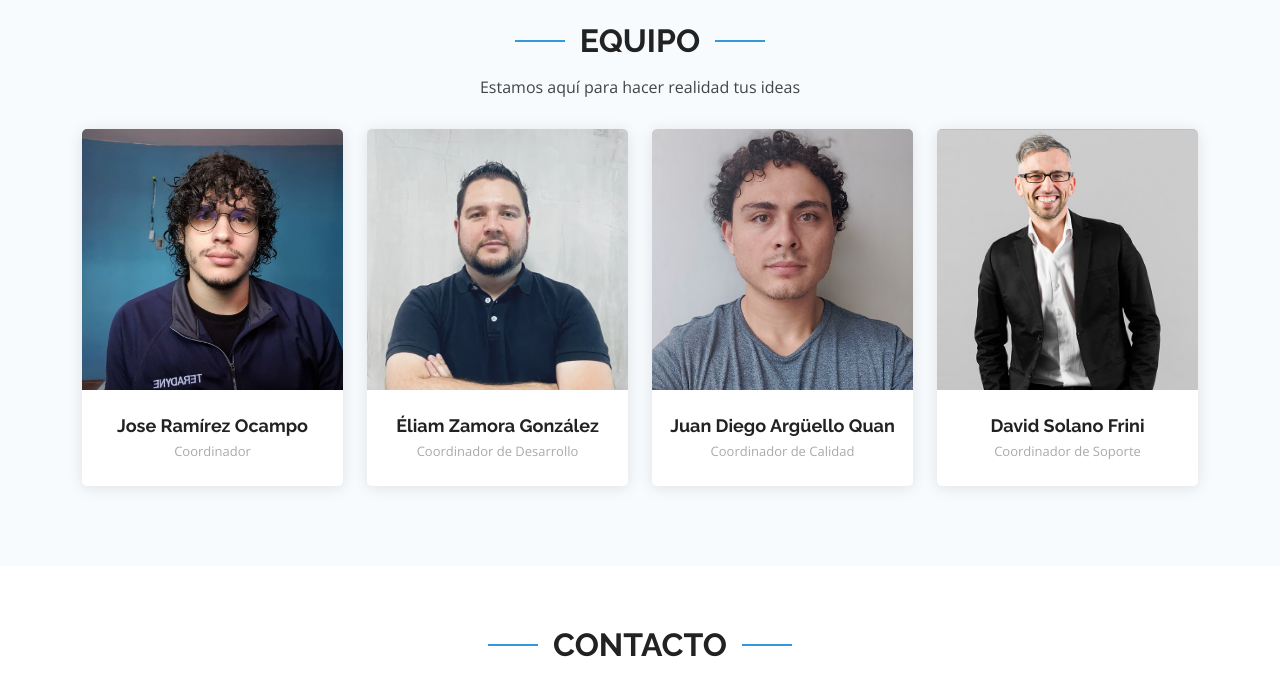
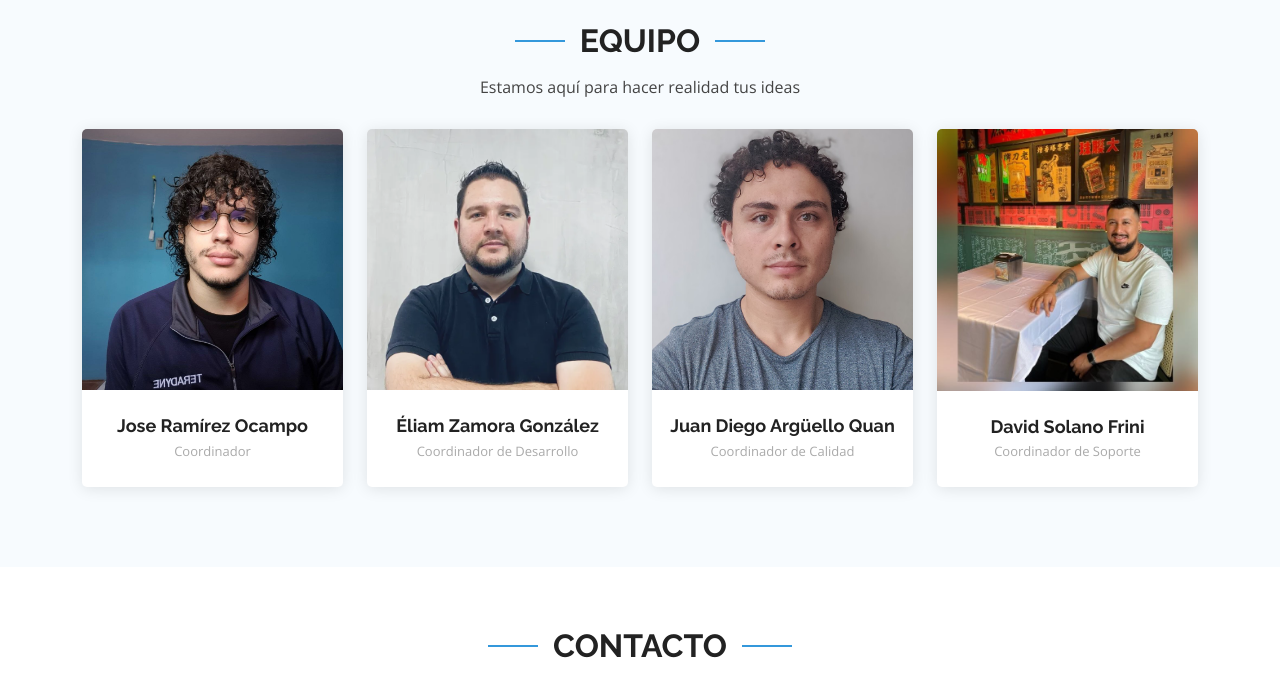
Before and after one commit to EliamZG/proyecto_4, a plain HTML site: page website/index.html in a window 1280 px wide. Shown: the part 2160-2838 px from the top of the page. Drawn offline with nearby package versions, Linux system fonts and the light colour scheme.

Commit message:
add photo

```diff
--- a/website/index.html
+++ b/website/index.html
@@ -722,7 +722,7 @@
           <div class="col-lg-3 col-md-6 d-flex align-items-stretch">
             <div class="member" data-aos="fade-up" data-aos-delay="400">
               <div class="member-img">
-                <img src="assets/img/team/team-1.jpg" class="img-fluid" alt="">
+                <img src="assets/img/team/david.jpg" class="img-fluid" alt="">
                 <div class="social">
                   <a href=""><i class="bi bi-twitter"></i></a>
                   <a href=""><i class="bi bi-facebook"></i></a>
```
Also changed, not shown: website/assets/img/team/david.jpg (added).
